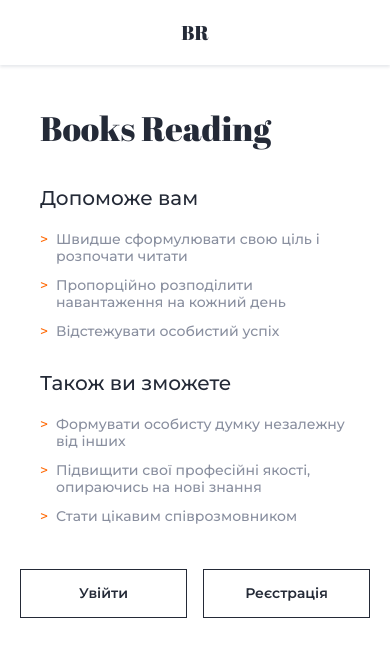
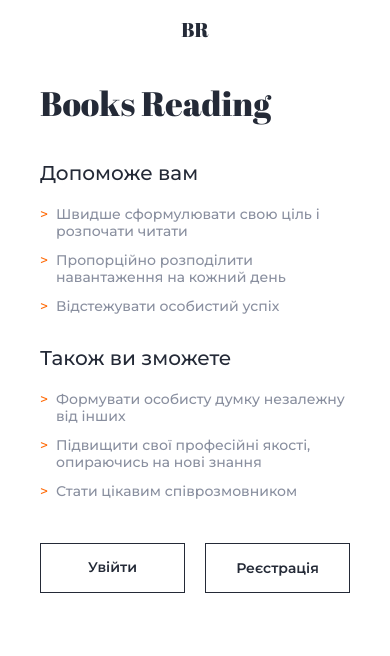
Before and after one commit to stanislavNemch/book-read-pet, a React (Vite) app: page /register in a window 390 px wide. Shown: the top 656 px of the page. Built offline with nearby package versions, Linux system fonts and the light colour scheme.

Commit message:
style: enhance mobileInfoModal and RegistrationPage layout; implement body scroll lock and media query hooks

```diff
--- a/src/components/AuthHeader/AuthHeader.module.css
+++ b/src/components/AuthHeader/AuthHeader.module.css
@@ -1,27 +1,26 @@
 .header {
-    padding: 16px 20px;
-    background-color: #ffffff;
+    height: var(--auth-header-height);
+    display: flex;
+    align-items: center;
+    justify-content: center; /* Центрируем логотип на мобильном */
+    padding: 0 20px;
     box-shadow: 0px 2px 3px 0px rgba(9, 30, 63, 0.1);
 }
 
 .logo {
-    display: flex;
-    align-items: center;
-    justify-content: center;
     font-family: "Abril Fatface", sans-serif;
     font-weight: 400;
     font-size: 20px;
     color: #242a37;
     margin: 0;
+    line-height: 1;
 }
 
 @media screen and (min-width: 768px) {
     .header {
+        justify-content: flex-start; /* Возвращаем левое выравнивание */
         padding: 16px 32px;
         box-shadow: none;
-    }
-    .logo {
-        justify-content: flex-start;
     }
 }
 
--- a/src/components/AuthInfo/AuthInfo.module.css
+++ b/src/components/AuthInfo/AuthInfo.module.css
@@ -1,5 +1,6 @@
 .infoWrapper {
     padding: 20px;
+    padding-top: 10px;
     max-width: 480px;
     margin: 0 auto;
 }
--- /dev/null
+++ b/src/components/hooks/useBodyScrollLock.ts
@@ -0,0 +1,42 @@
+import { useEffect, useRef } from "react";
+
+export function useBodyScrollLock(
+    active: boolean,
+    options?: { breakpoint?: number }
+) {
+    const { breakpoint = 768 } = options || {};
+    const wasLockedRef = useRef(false);
+    const scrollYRef = useRef(0);
+
+    useEffect(() => {
+        const lock = () => {
+            if (wasLockedRef.current) return;
+            scrollYRef.current = window.scrollY;
+            document.body.classList.add("scroll-lock");
+            // Фиксируем текущую позицию
+            document.body.style.top = `-${scrollYRef.current}px`;
+            wasLockedRef.current = true;
+        };
+
+        const unlock = () => {
+            if (!wasLockedRef.current) return;
+            document.body.classList.remove("scroll-lock");
+            document.body.style.top = "";
+            window.scrollTo(0, scrollYRef.current);
+            wasLockedRef.current = false;
+        };
+
+        const apply = () => {
+            const isMobile = window.innerWidth < breakpoint;
+            if (active && isMobile) lock();
+            else unlock();
+        };
+
+        apply();
+        window.addEventListener("resize", apply);
+        return () => {
+            window.removeEventListener("resize", apply);
+            unlock();
+        };
+    }, [active, breakpoint]);
+}
--- /dev/null
+++ b/src/components/hooks/useMediaQuery.ts
@@ -0,0 +1,18 @@
+import { useEffect, useState } from "react";
+
+export function useMediaQuery(query: string) {
+    const get = () =>
+        typeof window !== "undefined"
+            ? window.matchMedia(query).matches
+            : false;
+    const [matches, setMatches] = useState(get);
+
+    useEffect(() => {
+        const mql = window.matchMedia(query);
+        const handler = (e: MediaQueryListEvent) => setMatches(e.matches);
+        mql.addEventListener("change", handler);
+        return () => mql.removeEventListener("change", handler);
+    }, [query]);
+
+    return matches;
+}
--- a/src/components/pages/RegistrationPage.module.css
+++ b/src/components/pages/RegistrationPage.module.css
@@ -32,22 +32,35 @@
 
 /* --- Стили для мобильного модального окна --- */
 .mobileInfoModal {
-    display: none; /* По умолчанию скрыто */
+    position: fixed;
+    top: var(--auth-header-height);
+    left: 0;
+    width: 100%;
+    height: calc(100dvh - var(--auth-header-height));
+    background-color: #ffffff;
+    z-index: 100;
+    display: flex;
+    flex-direction: column;
+    overflow: hidden;
 }
 
 .modalContent {
-    flex-grow: 1;
+    flex: 1;
+    overflow-y: auto;
+    -webkit-overflow-scrolling: touch;
     display: flex;
     flex-direction: column;
-    justify-content: center;
-    align-items: center;
+    justify-content: flex-start;
+    align-items: stretch;
+    padding: 14px 20px 32px;
+    box-sizing: border-box;
     width: 100%;
 }
 
 .modalButtons {
     display: flex;
     gap: 20px;
-    margin-top: 20px;
+    margin: 0 auto;
     max-width: 480px;
     width: 100%;
     box-sizing: border-box;
@@ -79,55 +92,6 @@
 }
 
 @media screen and (max-width: 767px) {
-    .mobileInfoModal {
-        position: fixed;
-        inset: 0;
-        /* height заменим на 100dvh — лучше на мобильных */
-        height: 100dvh;
-        /* убираем центрирование, даем нормальный поток */
-        display: flex;
-        flex-direction: column;
-        justify-content: flex-start;
-        align-items: stretch;
-        background-color: #ffffff;
-        z-index: 100;
-        /* пусть модалка сама контролирует скролл, если контент длинный */
-        overflow: hidden;
-    }
-
-    /* Если хотите закрепить хедер внутри модалки */
-    .mobileInfoModal header {
-        flex-shrink: 0;
-        /* опционально: закрепить при прокрутке */
-        position: sticky;
-        top: 0;
-        background: #fff;
-        z-index: 5;
-    }
-
-    .modalContent {
-        /* Растянуть на оставшееся пространство */
-        flex: 1;
-        display: flex;
-        flex-direction: column;
-        justify-content: flex-start;
-        align-items: stretch;
-        /* Внутренний скролл */
-        overflow-y: auto;
-        -webkit-overflow-scrolling: touch;
-        padding: 24px 20px 32px;
-        box-sizing: border-box;
-        width: 100%;
-    }
-
-    /* Кнопки внизу — пусть не растягиваются */
-    .modalButtons {
-        gap: 16px;
-        padding: 0;
-        margin: 0 auto;
-    }
-
-    /* Скрываем блок вне модалки */
     .hideInfoOnMobile {
         display: none;
     }
--- a/src/components/pages/RegistrationPage.tsx
+++ b/src/components/pages/RegistrationPage.tsx
@@ -1,5 +1,5 @@
-import { useState } from "react";
-import { Link, useNavigate } from "react-router-dom";
+import { useEffect, useRef, useState } from "react";
+import { Link, useNavigate, useLocation } from "react-router-dom";
 import toast from "react-hot-toast";
 import { authService } from "../services/authService";
 import type { RegistrationRequest } from "../types/auth";
@@ -8,15 +8,47 @@ import RegisterForm from "../RegisterForm/RegisterForm";
 import GoogleAuthBtn from "../GoogleAuthBtn/GoogleAuthBtn";
 import AuthInfo from "../AuthInfo/AuthInfo";
 import clsx from "clsx";
-// Стили со страницы логина для общей структуры
+import { useBodyScrollLock } from "../hooks/useBodyScrollLock";
+import { useMediaQuery } from "../hooks/useMediaQuery";
 import css from "./LoginPage.module.css";
-// Уникальные стили для этой страницы
 import regCss from "./RegistrationPage.module.css";
 
 const RegistrationPage = () => {
-    // Состояние для управления видимостью мобильного инфо-окна
+    // По умолчанию хотим показывать модалку на мобильном
     const [isInfoModalOpen, setInfoModalOpen] = useState(true);
+
+    const isMobile = useMediaQuery("(max-width: 767px)");
     const navigate = useNavigate();
+    const location = useLocation();
+    const initialMountRef = useRef(true);
+    const lastPathRef = useRef(location.pathname);
+
+    // Лочим скролл только если реально открыта модалка на мобильном
+    useBodyScrollLock(isMobile && isInfoModalOpen, { breakpoint: 768 });
+
+    // Реагируем на смену ширины: если ушли с mobile — закрыть; если вернулись — открыть (можно убрать reopen, если не нужно)
+    useEffect(() => {
+        if (!isMobile) {
+            if (isInfoModalOpen) setInfoModalOpen(false);
+        } else {
+            // Если нужно, чтобы при возврате на мобильное модалка снова появлялась:
+            if (!isInfoModalOpen) setInfoModalOpen(true);
+        }
+        // eslint-disable-next-line react-hooks/exhaustive-deps
+    }, [isMobile]);
+
+    // Закрывать модалку при смене маршрута (КРОМЕ первого рендера)
+    useEffect(() => {
+        if (initialMountRef.current) {
+            initialMountRef.current = false;
+            lastPathRef.current = location.pathname;
+            return;
+        }
+        if (location.pathname !== lastPathRef.current) {
+            lastPathRef.current = location.pathname;
+            if (isInfoModalOpen) setInfoModalOpen(false);
+        }
+    }, [location, isInfoModalOpen]);
 
     const handleRegister = async (
         values: RegistrationRequest,
@@ -35,13 +67,12 @@ const RegistrationPage = () => {
         }
     };
 
+    const shouldShowModal = isMobile && isInfoModalOpen;
+
     return (
-        <>
-            {" "}
         <div className={css.pageContainer}>
             <AuthHeader />
             <main className={css.pageWrapper}>
-                    {/* Секция с формой (левая колонка на десктопе) */}
                 <section className={css.formSection}>
                     <div className={regCss.formContainer}>
                         <GoogleAuthBtn />
@@ -55,30 +86,22 @@ const RegistrationPage = () => {
                     </div>
                 </section>
 
-                    {/* Секция с информацией (правая колонка на десктопе) */}
                 <section
-                        className={clsx(
-                            css.quoteSection,
-                            regCss.hideInfoOnMobile
-                        )}
+                    className={clsx(css.quoteSection, regCss.hideInfoOnMobile)}
                 >
                     <AuthInfo />
                 </section>
 
-                    {/* МОБИЛЬНОЕ ИНФОРМАЦИОННОЕ ОКНО (модалка) */}
-                    {isInfoModalOpen && (
+                {shouldShowModal && (
                     <div className={regCss.mobileInfoModal}>
-                            <AuthHeader />
                         <div className={regCss.modalContent}>
                             <AuthInfo />
                             <div className={regCss.modalButtons}>
-                                    <Link
-                                        to="/login"
-                                        className={regCss.loginBtn}
-                                    >
+                                <Link to="/login" className={regCss.loginBtn}>
                                     Увійти
                                 </Link>
                                 <button
+                                    type="button"
                                     onClick={() => setInfoModalOpen(false)}
                                     className={regCss.registerBtn}
                                 >
@@ -90,7 +113,6 @@ const RegistrationPage = () => {
                 )}
             </main>
         </div>
-        </>
     );
 };
 
--- a/src/index.css
+++ b/src/index.css
@@ -13,6 +13,7 @@
 
     color: #242a37;
     background-color: #fff;
+    --auth-header-height: 60px;
 
     font-optical-sizing: auto;
     font-synthesis: none;
@@ -66,3 +67,10 @@ img {
     max-width: 100%;
     height: auto;
 }
+
+.scroll-lock {
+    position: fixed;
+    overflow: hidden;
+    inset: 0;
+    width: 100%;
+}
```
Lines whose indentation alone changed are shown as unchanged.
